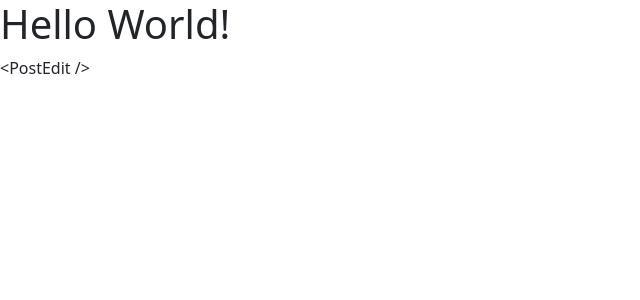
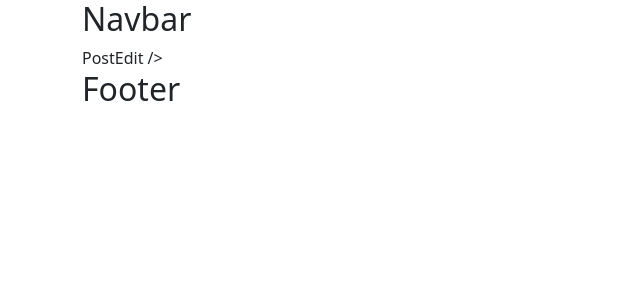
Before and after one commit to Mec0why/react-blog, a React (Create React App) app: page /post/edit/1 in a window 1280 px wide. Shown: the top 300 px of the page, without its empty margins (0-640 px from the left). Built offline with nearby package versions, Linux system fonts and the light colour scheme.

Commit message:
Add Header and Footer components

```diff
--- a/src/App.js
+++ b/src/App.js
@@ -1,17 +1,23 @@
 import { Routes, Route } from 'react-router-dom';
+import { Container } from 'react-bootstrap';
+import Header from './components/views/Header/Header';
+import Footer from './components/views/Footer/Footer';
 
 function App() {
   return (
     <main>
-      <h1>Hello World!</h1>
+      <Container>
+        <Header />
         <Routes>
           <Route path='/' element={'<Home />'} />
-        <Route path='/post/:id' element={'<Post />'} />
+          <Route path='/post/:id' element={'<SinglePost />'} />
           <Route path='/post/add' element={'<PostAdd />'} />
-        <Route exact strict path='/post/edit/:id' element={'<PostEdit />'} />
+          <Route path='/post/edit/:id' element={'PostEdit />'} />
           <Route path='/about' element={'<About />'} />
           <Route path='*' element={'<NotFound />'} />
         </Routes>
+        <Footer />
+      </Container>
     </main>
   );
 }
--- /dev/null
+++ b/src/components/views/Footer/Footer.js
@@ -0,0 +1,7 @@
+import styles from './Footer.module.scss';
+
+const Footer = () => {
+  return <h2>Footer</h2>;
+};
+
+export default Footer;
--- /dev/null
+++ b/src/components/views/Header/Header.js
@@ -0,0 +1,8 @@
+import styles from './Header.module.scss';
+import NavBar from '../NavBar/NavBar';
+
+const Header = () => {
+  return <NavBar />;
+};
+
+export default Header;
--- /dev/null
+++ b/src/components/views/NavBar/NavBar.js
@@ -0,0 +1,8 @@
+import { Children } from 'react';
+import styles from './NavBar.module.scss';
+
+const NavBar = () => {
+  return <h2>Navbar</h2>;
+};
+
+export default NavBar;
```
Also changed, not shown: src/components/views/Footer/Footer.module.scss (added), src/components/views/Header/Header.module.scss (added), src/components/views/NavBar/NavBar.module.scss (added). Lines whose indentation alone changed are shown as unchanged.
